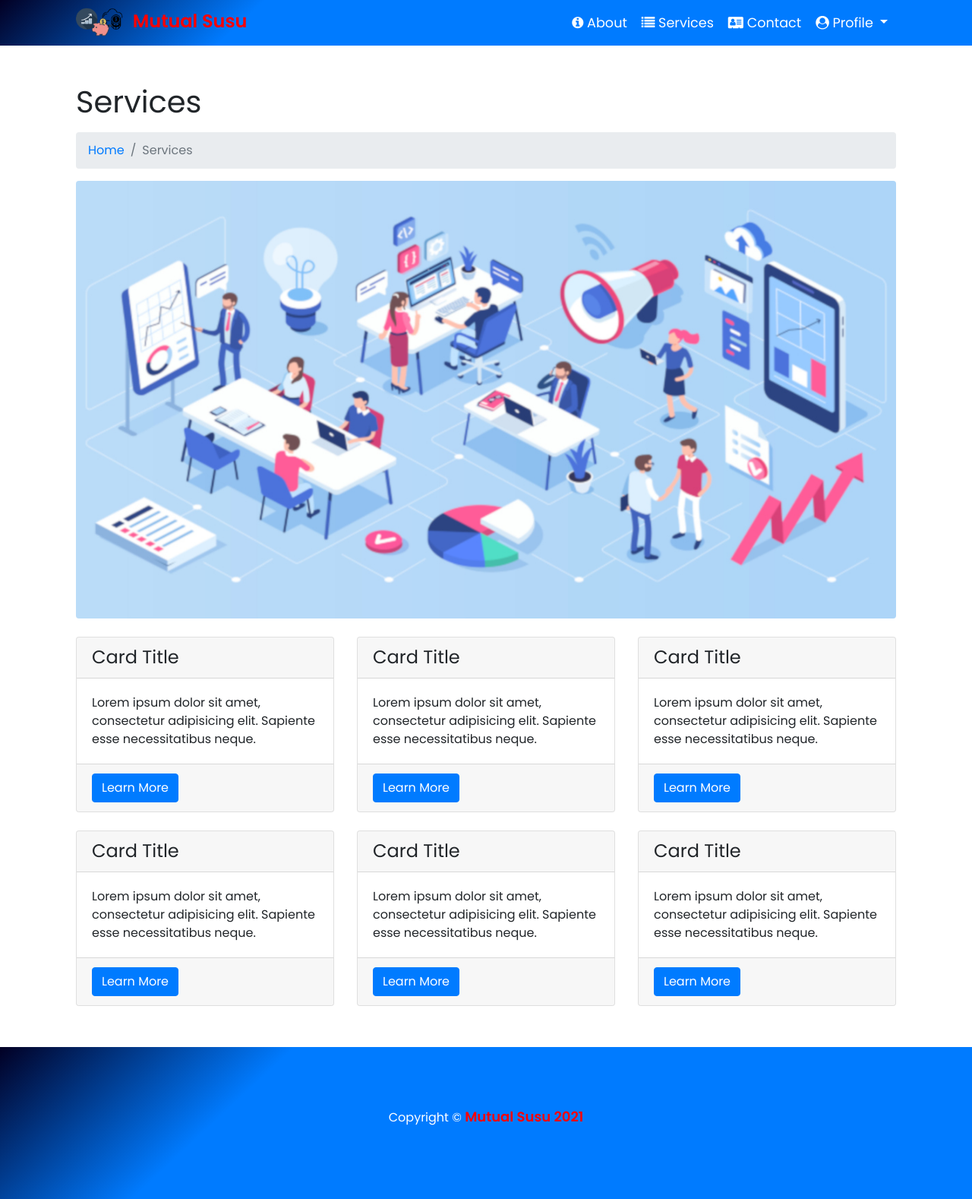
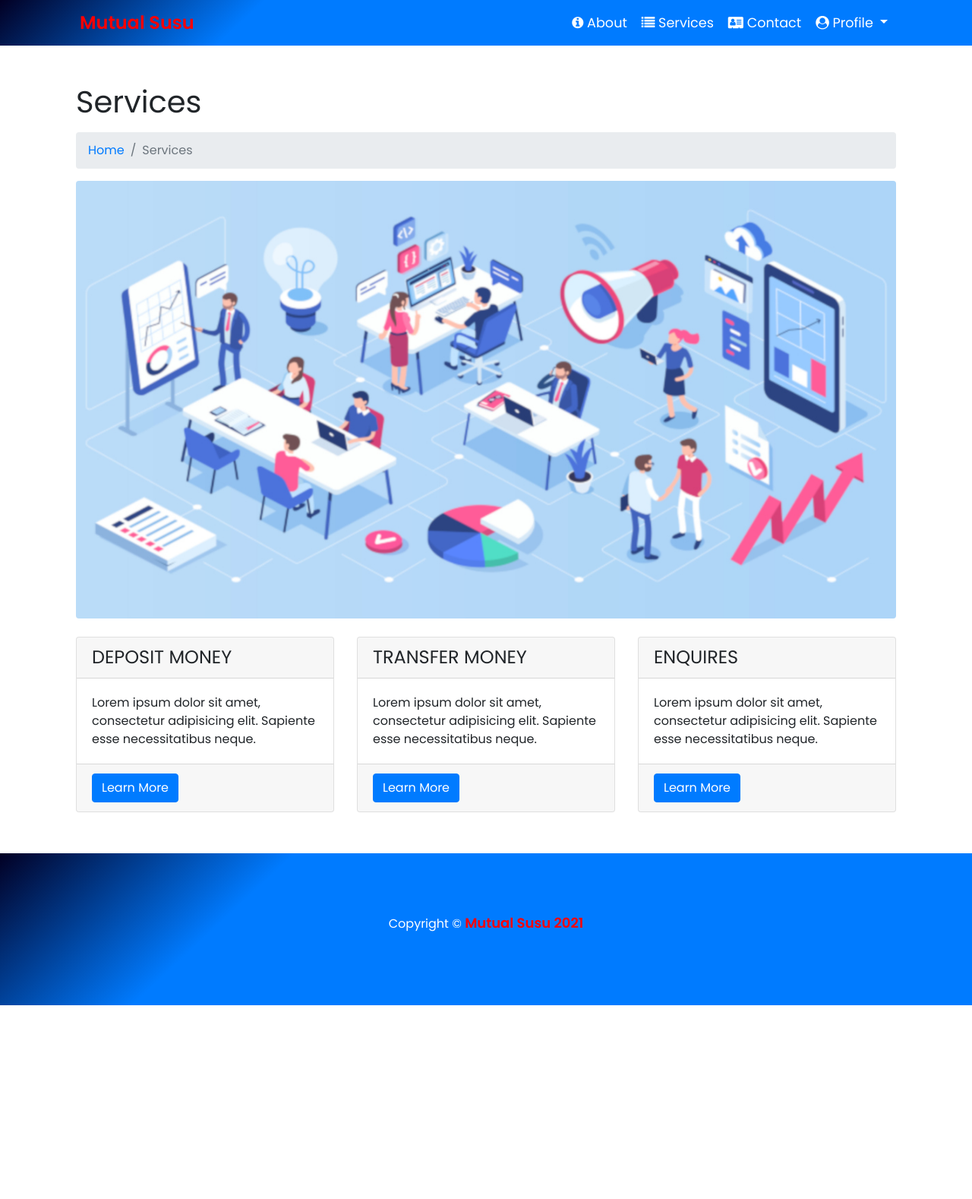
Before and after one commit to derekowusubekoe/susu_v1.0, a website: page services.html in a window 1280 px wide. Shown: the whole page at 76% size. After the commit the page ends 1323 px from the top, so only its background shows below. Drawn offline with nearby package versions, Linux system fonts and the light colour scheme; a web font is replaced by a local one.

Commit message:
refine mockup designs

```diff
--- a/services.html
+++ b/services.html
@@ -40,14 +40,7 @@
     >
       <div class="container">
         <a class="navbar-brand" href="index.html">
-          <img
-            src="img/mylogo.png"
-            width="64"
-            height="40"
-            class="d-inline-block align-top"
-            alt=""
-            loading="lazy"
-          /><span class="logo-1"> Mutual Susu</span>
+          <span class="logo-1"> Mutual Susu</span>
         </a>
         <button
           class="navbar-toggler navbar-toggler-right"
@@ -126,7 +119,7 @@
           <div
             class="card h-100 bg-image hover-overlay hover-zoom hover-shadow ripple"
           >
-            <h4 class="card-header">Card Title</h4>
+            <h4 class="card-header">DEPOSIT MONEY</h4>
             <div class="card-body">
               <p class="card-text">
                 Lorem ipsum dolor sit amet, consectetur adipisicing elit.
@@ -142,7 +135,7 @@
           <div
             class="card h-100 bg-image hover-overlay hover-zoom hover-shadow ripple"
           >
-            <h4 class="card-header">Card Title</h4>
+            <h4 class="card-header">TRANSFER MONEY</h4>
             <div class="card-body">
               <p class="card-text">
                 Lorem ipsum dolor sit amet, consectetur adipisicing elit.
@@ -158,53 +151,7 @@
           <div
             class="card h-100 bg-image hover-overlay hover-zoom hover-shadow ripple"
           >
-            <h4 class="card-header">Card Title</h4>
-            <div class="card-body">
-              <p class="card-text">
-                Lorem ipsum dolor sit amet, consectetur adipisicing elit.
-                Sapiente esse necessitatibus neque.
-              </p>
-            </div>
-            <div class="card-footer">
-              <a href="#" class="btn btn-primary">Learn More</a>
-            </div>
-          </div>
-        </div>
-        <div class="col-lg-4 mb-4">
-          <div
-            class="card h-100 bg-image hover-overlay hover-zoom hover-shadow ripple"
-          >
-            <h4 class="card-header">Card Title</h4>
-            <div class="card-body">
-              <p class="card-text">
-                Lorem ipsum dolor sit amet, consectetur adipisicing elit.
-                Sapiente esse necessitatibus neque.
-              </p>
-            </div>
-            <div class="card-footer">
-              <a href="#" class="btn btn-primary">Learn More</a>
-            </div>
-          </div>
-        </div>
-        <div class="col-lg-4 mb-4">
-          <div
-            class="card h-100 bg-image hover-overlay hover-zoom hover-shadow ripple"
-          >
-            <h4 class="card-header">Card Title</h4>
-            <div class="card-body">
-              <p class="card-text">
-                Lorem ipsum dolor sit amet, consectetur adipisicing elit.
-                Sapiente esse necessitatibus neque.
-              </p>
-            </div>
-            <div class="card-footer">
-              <a href="#" class="btn btn-primary">Learn More</a>
-            </div>
-          </div>
-        </div>
-        <div class="col-lg-4 mb-4">
-          <div class="card h-100 hover-overlay hover-zoom hover-shadow ripple">
-            <h4 class="card-header">Card Title</h4>
+            <h4 class="card-header">ENQUIRES</h4>
             <div class="card-body">
               <p class="card-text">
                 Lorem ipsum dolor sit amet, consectetur adipisicing elit.
```
Also changed, not shown: about.html (+5 -28 lines), contact.html (+1 -8 lines), index.html (+9 -16 lines), gitignore.txt (added), 5 other files.
